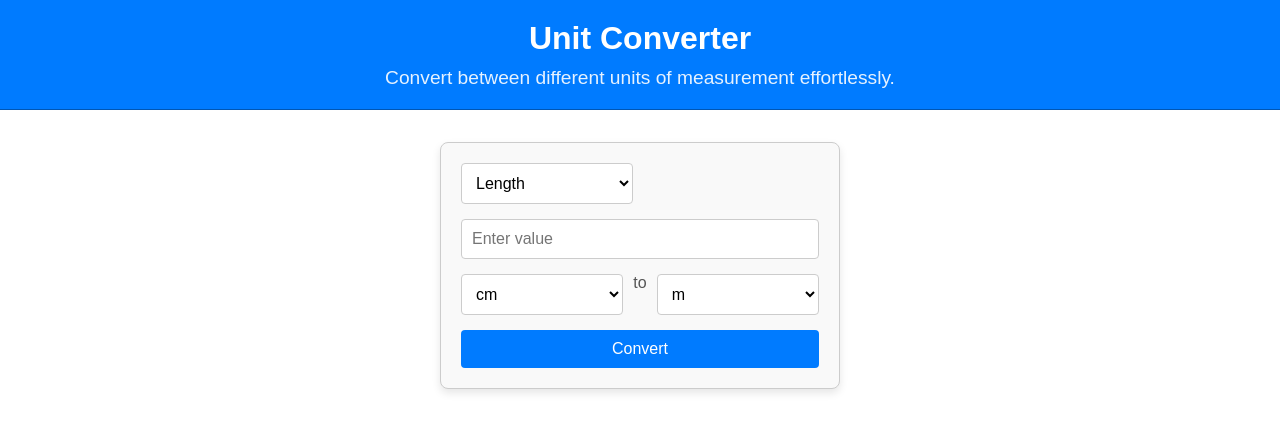
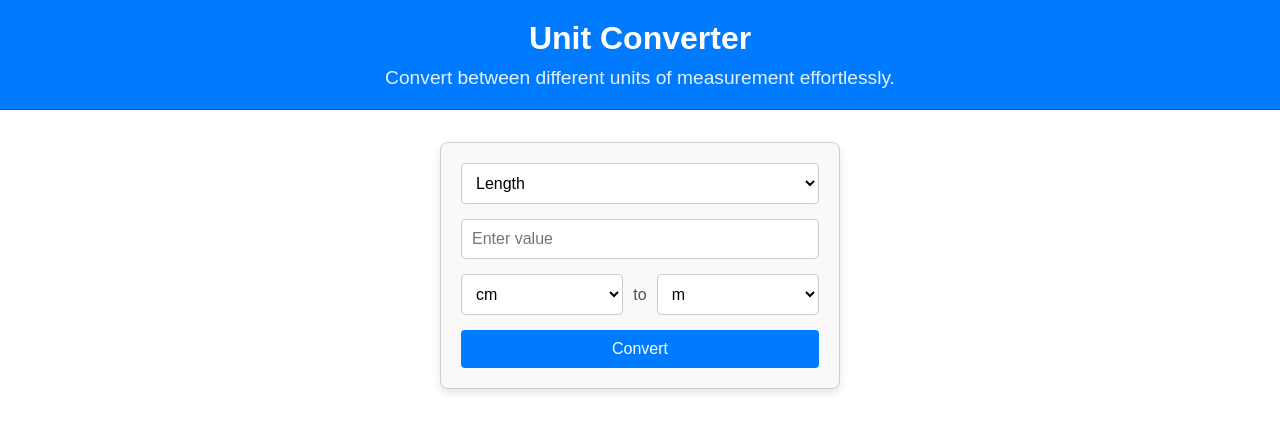
Before and after one commit to Espadv69/Unit-Converter-React, a React (Vite) app: page / in a window 1280 px wide. Shown: the top 432 px of the page. Built offline with nearby package versions, Linux system fonts and the light colour scheme.

Commit message:
Refactor Converter.css for improved layout and styling consistency

```diff
--- a/src/components/Converter/Converter.css
+++ b/src/components/Converter/Converter.css
@@ -1,6 +1,5 @@
 .converter {
   min-width: 400px;
-  max-width: 400px;
   margin: 0 auto;
   padding: 20px;
   border: 1px solid #ccc;
@@ -24,25 +23,36 @@
   font-size: 16px;
 }
 
-.selects {
-  display: flex;
-  gap: 10px;
+.converter .convers {
+  margin-bottom: 15px;
 }
 
-.converter select {
-  width: 48%;
+.converter .convers select {
+  width: 100%;
   padding: 10px;
-  margin-bottom: 15px;
   border: 1px solid #ccc;
   border-radius: 4px;
   font-size: 16px;
   background-color: #fff;
 }
 
-.converter span {
-  display: inline-block;
-  width: 4%;
-  text-align: center;
+.converter .selects {
+  display: flex;
+  align-items: center;
+  gap: 10px;
+  margin-bottom: 15px;
+}
+
+.converter .selects select {
+  flex: 1;
+  padding: 10px;
+  border: 1px solid #ccc;
+  border-radius: 4px;
+  font-size: 16px;
+  background-color: #fff;
+}
+
+.converter .selects span {
   font-size: 16px;
   color: #555;
 }
@@ -68,3 +78,9 @@
   font-size: 18px;
   color: #333;
 }
+
+.converter p[style*="color: red"] {
+  color: red !important;
+  font-size: 16px;
+  margin-top: 10px;
+}
```
